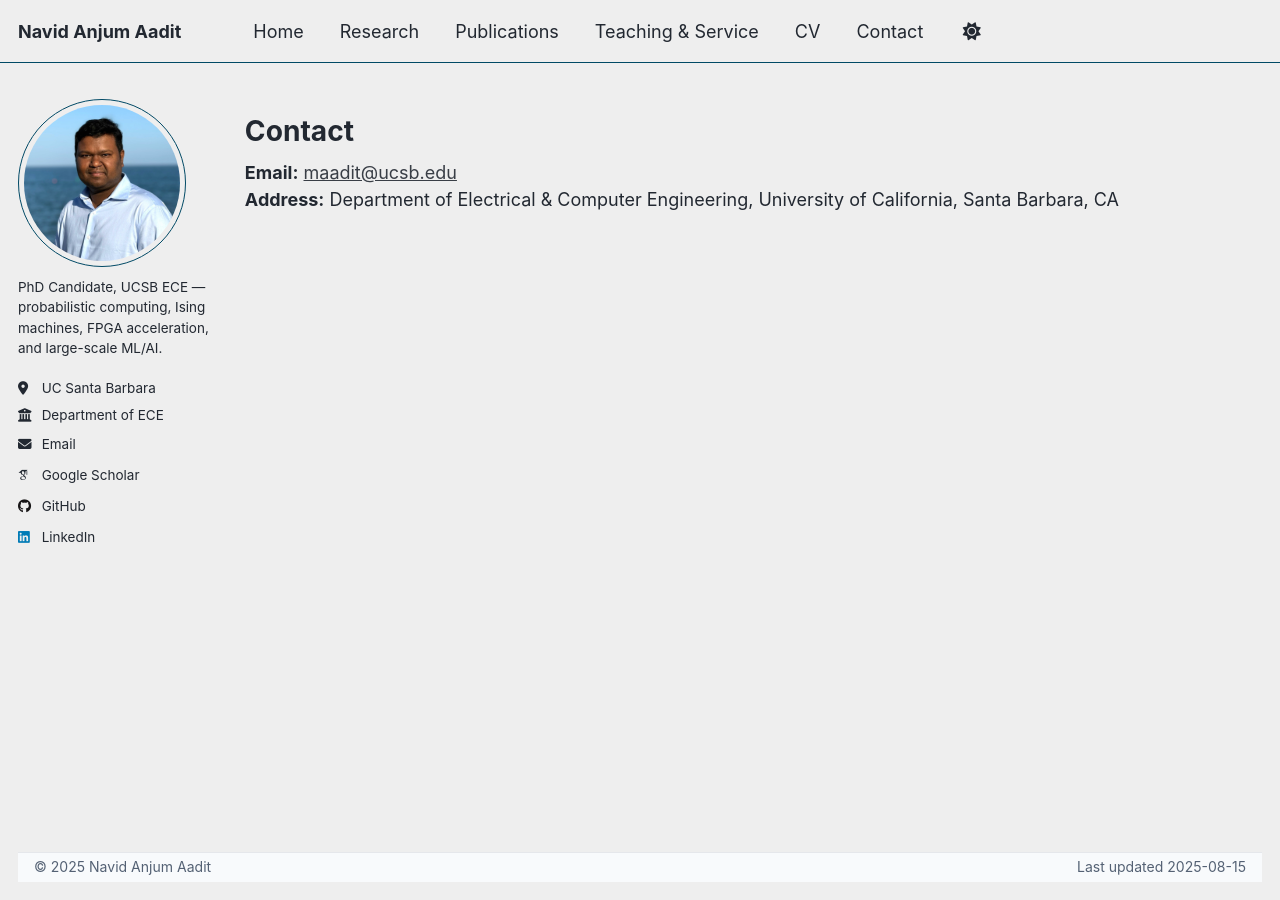
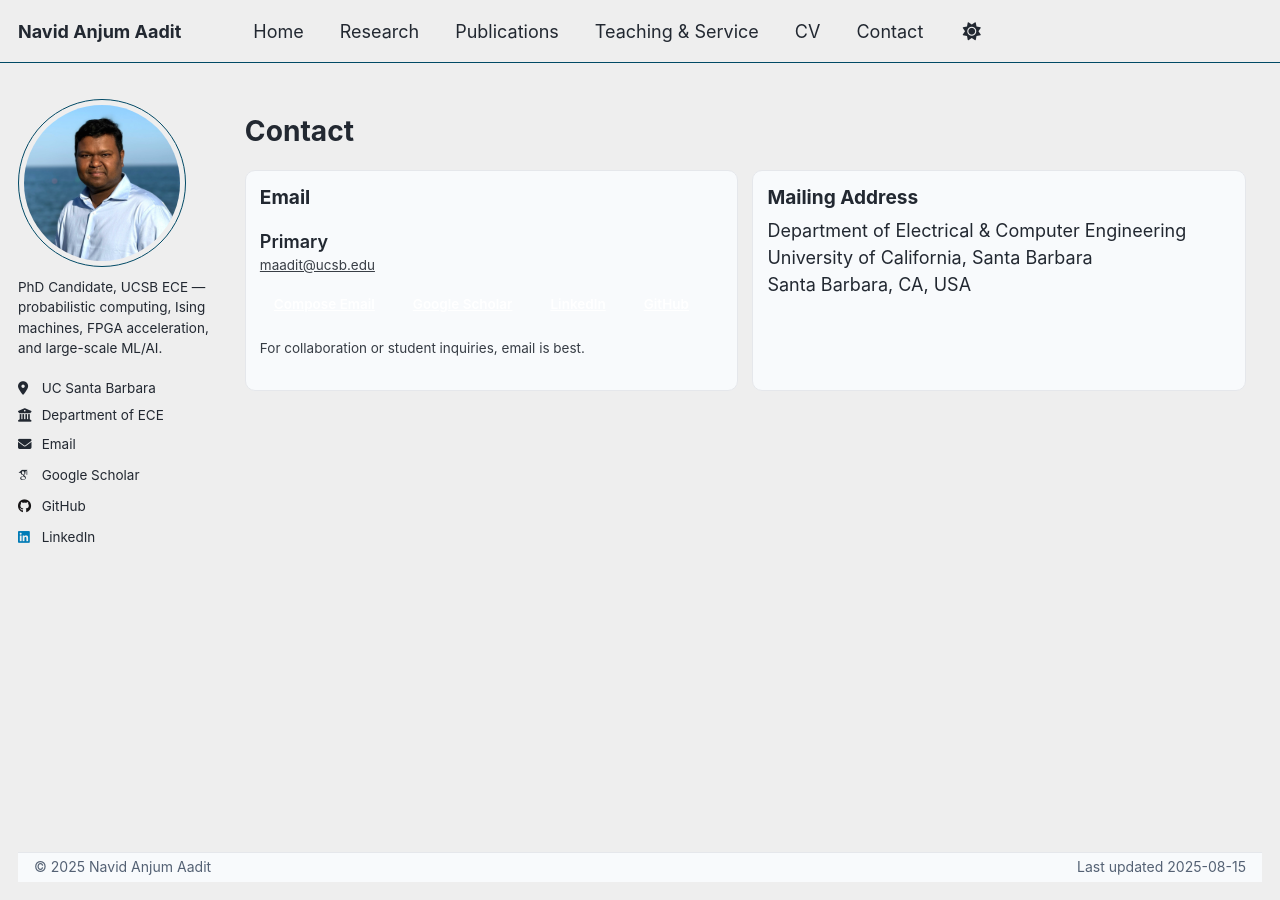
Before and after one commit to navidaadit/navidaadit.github.io, a Jekyll site: the page built from _pages/contact.md, in a window 1280 px wide. Built offline with Jekyll 4.4.1, drawn with Linux system fonts in a browser that asks for light colours; some web fonts are replaced.

Commit message:
Update contact.md

```diff
--- a/_pages/contact.md
+++ b/_pages/contact.md
@@ -1,7 +1,49 @@
 ---
 permalink: /contact/
+layout: single
 title: "Contact"
+author_profile: true
 ---
 
-**Email:** <a href="mailto:maadit@ucsb.edu">maadit@ucsb.edu</a>
-**Address:** Department of Electrical & Computer Engineering, University of California, Santa Barbara, CA
+<!-- Page-scoped styles (theme-aware) -->
+<style>
+.grid-2{display:grid;grid-template-columns:repeat(2,minmax(0,1fr));gap:14px;margin:.6rem 0 1.1rem;}
+.card{border:1px solid var(--footer-border,#e5e7eb);background:var(--footer-bg,#f8fafc);border-radius:10px;padding:14px;}
+.card h3{margin:.1rem 0 .4rem;font-size:1.06rem}
+.kv{margin:.25rem 0;}
+.kv dt{font-weight:600}
+.kv dd{margin:0 0 .4rem 0}
+.btn{display:inline-block;font-weight:600;text-decoration:none;border-radius:8px;padding:10px 14px;border:1px solid transparent;transition:transform .02s ease,background-color .2s ease,border-color .2s ease;}
+.btn:active{transform:translateY(1px);}
+.btn--soft{background:transparent;color:inherit;border-color:var(--footer-border,#e5e7eb)}
+.btn-row{display:flex;flex-wrap:wrap;gap:10px;margin-top:.5rem}
+@media (max-width:980px){.grid-2{grid-template-columns:1fr}}
+address{font-style:normal;line-height:1.5}
+.small{font-size:.92rem;opacity:.9}
+</style>
+
+<div class="grid-2">
+  <div class="card">
+    <h3>Email</h3>
+    <div class="kv">
+      <dt>Primary</dt>
+      <dd><a href="mailto:maadit@ucsb.edu">maadit@ucsb.edu</a></dd>
+    </div>
+    <div class="btn-row">
+      <a class="btn btn--soft" href="mailto:maadit@ucsb.edu">Compose Email</a>
+      <a class="btn btn--soft" href="https://scholar.google.com/citations?user=KXA0nl4AAAAJ&hl=en">Google Scholar</a>
+      <a class="btn btn--soft" href="https://www.linkedin.com/in/navidanjumaadit/">LinkedIn</a>
+      <a class="btn btn--soft" href="https://github.com/navidaadit">GitHub</a>
+    </div>
+    <p class="small" style="margin-top:.6rem">For collaboration or student inquiries, email is best.</p>
+  </div>
+
+  <div class="card">
+    <h3>Mailing Address</h3>
+    <address>
+      Department of Electrical &amp; Computer Engineering<br>
+      University of California, Santa Barbara<br>
+      Santa Barbara, CA, USA
+    </address>
+  </div>
+</div>
```
